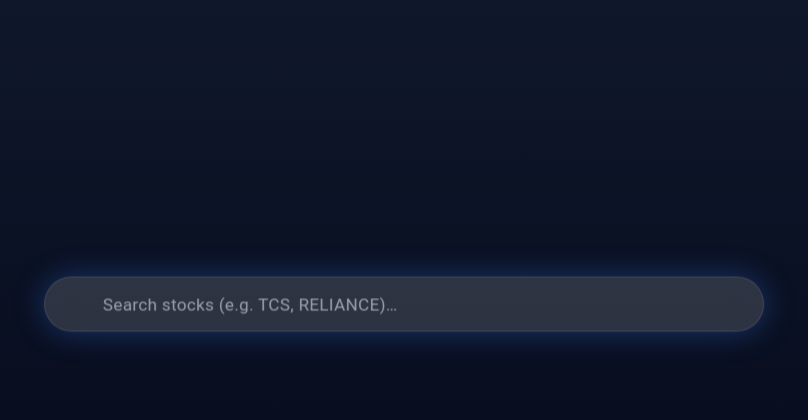
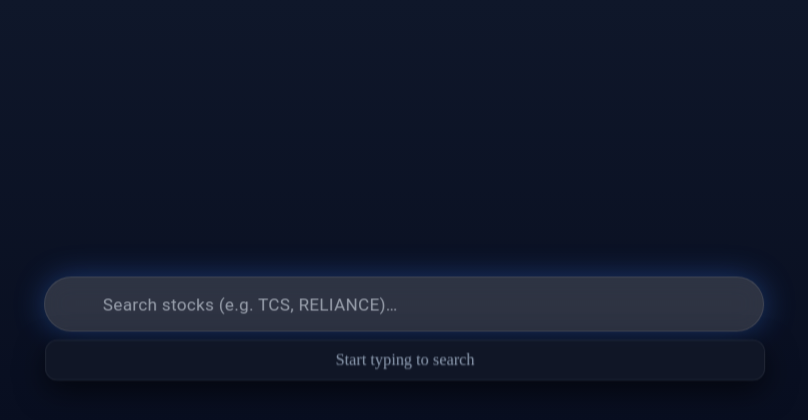
Before and after one commit to rishabh-147/market-dashboard-frontend, a React (Create React App) app: page / in a window 1280 px wide. Both pictures are taken after a click on the element 640 px from the left and 303 px from the top of the page. Shown: the top 420 px of the page, without its empty margins (236-1044 px from the left). Built offline with nearby package versions, Linux system fonts and the light colour scheme; some icons are missing.

Commit message:
[FIX] Bug Fixes

```diff
--- a/src/components/SearchBar.jsx
+++ b/src/components/SearchBar.jsx
@@ -5,7 +5,7 @@ import SearchIcon from "@mui/icons-material/Search";
 import Box from "@mui/material/Box";
 import "../css/SearchBar.css";
 
-// 🔹 Container (centers search bar)
+// 🔹 Container
 const SearchContainer = styled(Box)(({ theme }) => ({
   display: "flex",
   justifyContent: "center",
@@ -13,23 +13,18 @@ const SearchContainer = styled(Box)(({ theme }) => ({
   marginTop: theme.spacing(6),
 }));
 
-// 🔹 Glass-style search bar (Edge-like)
+// 🔹 Glass-style search bar
 const Search = styled("div")(({ theme }) => ({
   position: "relative",
   borderRadius: "50px",
-
   background: "rgba(255, 255, 255, 0.08)",
   backdropFilter: "blur(12px)",
   WebkitBackdropFilter: "blur(12px)",
-
   border: "1px solid rgba(255, 255, 255, 0.1)",
-
   width: "55%",
   height: "52px",
-
   display: "flex",
   alignItems: "center",
-
   transition: "all 0.3s ease",
 
   "&:hover": {
@@ -54,7 +49,7 @@ const SearchIconWrapper = styled("div")(({ theme }) => ({
   color: "#9ca3af",
 }));
 
-// 🔹 Input field
+// 🔹 Input
 const StyledInputBase = styled(InputBase)(({ theme }) => ({
   color: "#e5e7eb",
   width: "100%",
@@ -73,11 +68,17 @@ const StyledInputBase = styled(InputBase)(({ theme }) => ({
 }));
 
 function SearchBar({ onSearch, onSubmit }) {
+  const [query, setQuery] = useState(""); // ✅ FIX
   const [results, setResults] = useState([]);
   const [showDropdown, setShowDropdown] = useState(false);
 
   const handleChange = async (e) => {
     const value = e.target.value;
+
+    // ✅ Allow only alphabets + space
+    if (!/^[a-zA-Z\s]*$/.test(value)) return;
+
+    setQuery(value);
 
     if (value.length >= 3 && onSearch) {
       try {
@@ -88,10 +89,12 @@ function SearchBar({ onSearch, onSubmit }) {
         setShowDropdown(true);
       } catch (err) {
         console.error(err);
-        setShowDropdown(false);
+        setResults([]);
+        setShowDropdown(true); // still show "No results"
       }
     } else {
-      setShowDropdown(false);
+      setResults([]);
+      setShowDropdown(true); // show "Start typing"
     }
   };
 
@@ -103,23 +106,47 @@ function SearchBar({ onSearch, onSubmit }) {
           <SearchIcon />
         </SearchIconWrapper>
 
-        {/* 🔽 Input + Dropdown */}
         <div className="search-container">
           <StyledInputBase
+            value={query} // ✅ controlled input
             placeholder="Search stocks (e.g. TCS, RELIANCE)…"
             onChange={handleChange}
+            onFocus={() => setShowDropdown(true)}
+            onBlur={() => {
+              // delay so click works
+              setTimeout(() => setShowDropdown(false), 150);
+            }}
+            onPaste={(e) => {
+              e.preventDefault();
+
+              const pastedData = e.clipboardData.getData("text");
+
+              // ✅ sanitize paste
+              const cleaned = pastedData.replace(/[^a-zA-Z\s]/g, "");
+
+              setQuery((prev) => prev + cleaned);
+            }}
           />
 
-          {showDropdown && results.length > 0 && (
+          {/* 🔽 Dropdown */}
+          {showDropdown && (
             <div className="dropdown">
-              {results.map((item, index) => (
+              {query.length === 0 ? (
+                <div className="dropdown-item no-result">
+                  Start typing to search
+                </div>
+              ) : results.length === 0 ? (
+                <div className="dropdown-item no-result">No results found</div>
+              ) : (
+                results.map((item, index) => (
                   <div
                     key={index}
                     className="dropdown-item"
-                  onClick={() => {
-                    onSubmit(item.symbol, item.stockName);
+                    onMouseDown={() => {
+                      onSubmit(item.symbol, item.stockName.replace("/", ""));
                       setShowDropdown(false);
-                    setResults([]); // ✅ clears dropdown properly
+                      setResults([]);
+                      setQuery(item.stockName); // ✅ better UX
                     }}
                   >
                     <div className="stock-name">{item.stockName}</div>
@@ -127,7 +154,8 @@ function SearchBar({ onSearch, onSubmit }) {
                       {item.symbol} • {item.exchangeName}
                     </div>
                   </div>
-              ))}
+                ))
+              )}
             </div>
           )}
         </div>
--- a/src/css/SearchBar.css
+++ b/src/css/SearchBar.css
@@ -34,6 +34,7 @@
     opacity: 0;
     transform: translateY(-5px);
   }
+
   to {
     opacity: 1;
     transform: translateY(0);
@@ -79,3 +80,9 @@
   background: rgba(255, 255, 255, 0.15);
   border-radius: 10px;
 }
+
+.no-result {
+  color: #94a3b8;
+  text-align: center;
+  padding: 10px;
+}
```
Lines whose indentation alone changed are shown as unchanged.
